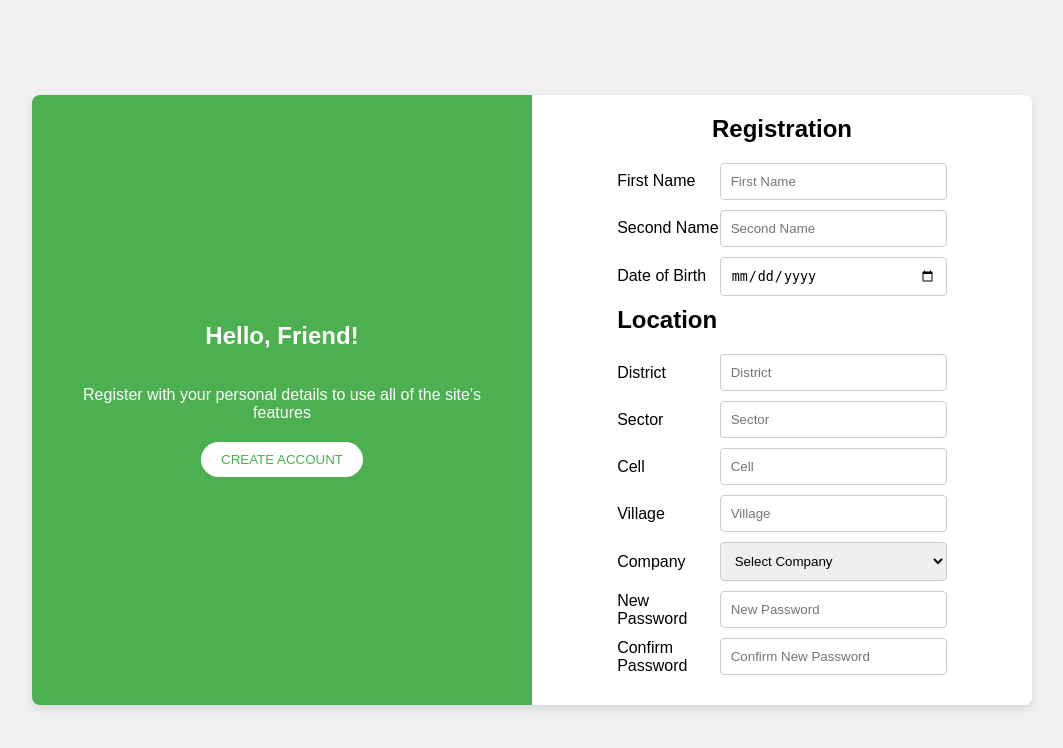
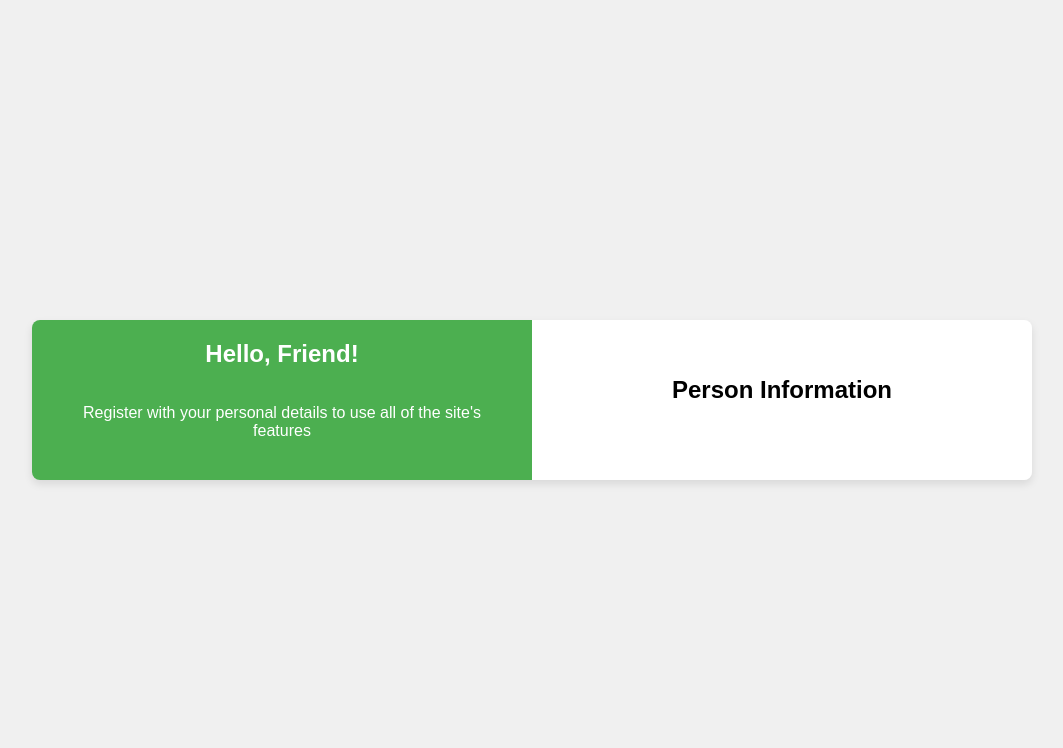
Before and after one commit to Daniel-IRYIVUZE/Eco_clean_Solutions, a Python web app: template EcoApp/templates/signup.html in a window 1280 px wide. Shown: the top 748 px of the page, without its empty margins (108-1171 px from the left). Run offline with Jinja, Linux system fonts and the light colour scheme; the template is opened without the code that fills it, so the values that code supplies are empty.

Commit message:
restructuring my files

```diff
--- a/EcoApp/model.py
+++ b/EcoApp/model.py
@@ -1,5 +1,6 @@
+from datetime import datetime
 from EcoApp import db
-from datetime import datetime
+
 
 class Company(db.Model):
     comId = db.Column(db.Integer, primary_key=True)
@@ -17,7 +18,7 @@ class Users(db.Model):
     village = db.Column(db.String(20), nullable=False)
     street = db.Column(db.String(20), nullable=True)
     password = db.Column(db.String(20), nullable=False)
-    phone_nber = db.Column(db.String(20), nullable=False)  # Changed to string to accommodate phone numbers
+    cell = db.Column(db.String(20), nullable=False)  # Changed to string to accommodate phone numbers
     orders = db.relationship('Order', backref='user', lazy=True)
 
 class Services(db.Model):
@@ -32,3 +33,4 @@ class Order(db.Model):  # Changed from 'orders' to 'Order' to follow naming conv
     company_id = db.Column(db.Integer, db.ForeignKey('company.comId'), nullable=False)
     service_id = db.Column(db.Integer, db.ForeignKey('services.sevId'), nullable=False)
     timestamp = db.Column(db.DateTime, nullable=False, default=datetime.utcnow)
+    status = db.Column(db.String(20), nullable=False)
--- a/EcoApp/templates/signup.html
+++ b/EcoApp/templates/signup.html
@@ -1,65 +1,22 @@
-
 <!DOCTYPE html>
 <html lang="en">
   <head>
-    <meta charset="UTF-8">
-    <meta name="viewport" content="width=device-width, initial-scale=1.0">
+    <meta charset="UTF-8" />
+    <meta name="viewport" content="width=device-width, initial-scale=1.0" />
     <title>Sign Up Page</title>
-    <link rel="stylesheet" href="/templates/static/signup.css">
+    <link rel="stylesheet" href="../static/signup.css" />
   </head>
   <body>
     <div class="container">
       <div class="green-side">
         <h2>Hello, Friend!</h2>
-            <p>Register with your personal details to use all of the site's features</p>
-            <button>CREATE ACCOUNT</button>
+        <p>
+          Register with your personal details to use all of the site's features
+        </p>
       </div>
       <div class="white-side">
         <h2>Person Information</h2>
-            <form>
-                <div class="form-group">
-                    <label for="first-name">First Name</label>
-                    <input type="text" id="first-name" placeholder="First Name" required>
-                </div>
-                <div class="form-group">
-                    <label for="second-name">Second Name</label>
-                    <input type="text" id="second-name" placeholder="Second Name" required>
-                </div>
-                <div class="form-group">
-                    <label for="dob">Date of Birth</label>
-                    <input type="date" id="dob" placeholder="mm/dd/yyyy" required>
-                </div>
-                <h2>Location</h2>
-                <div class="form-group">
-                    <label for="district">District</label>
-                    <input type="text" id="district" placeholder="District" required>
-                </div>
-                <div class="form-group">
-                    <label for="sector">Sector</label>
-                    <input type="text" id="sector" placeholder="Sector" required>
-                </div>
-                <div class="form-group">
-                    <label for="cell">Cell</label>
-                    <input type="text" id="cell" placeholder="Cell" required>
-                </div>
-                <div class="form-group">
-                    <label for="village">Village</label>
-                    <input type="text" id="village" placeholder="Village" required>
-                </div>
-                <div class="form-group">
-                    <label for="company">Company</label>
-                    <input  id="id" placeholder="ID" type="checkbox" required>
-                </div>
-                <div class="form-group">
-                    <label for="new-password">New Password</label>
-                    <input type="password" id="new-password" placeholder="New Password" required>
-                </div>
-                <div class="form-group">
-                    <label for="confirm-password">Confirm Password</label>
-                    <input type="password" id="confirm-password" placeholder="Confirm New Password" required>
-                </div>
-                <button type="submit">CREATE ACCOUNT</button>
-            </form>
+        <form></form>
       </div>
     </div>
   </body>
--- a/run.py
+++ b/run.py
@@ -0,0 +1,5 @@
+from EcoApp import app
+
+
+if __name__ == '__main__':
+    app.run(debug=True)
--- a/templates/signup.html
+++ /dev/null
@@ -1,70 +0,0 @@
-
-<!DOCTYPE html>
-<html lang="en">
-<head>
-    <meta charset="UTF-8">
-    <meta name="viewport" content="width=device-width, initial-scale=1.0">
-    <title>Sign Up Page</title>
-    <link rel="stylesheet" href="/templates/static/signup.css">
-</head>
-<body>
-    <div class="container">
-        <div class="green-side">
-            <h2>Hello, Friend!</h2>
-            <p>Register with your personal details to use all of the site's features</p>
-            <button>CREATE ACCOUNT</button>
-        </div>
-        <div class="white-side">
-            <h2>Registration</h2>
-            <form>
-                <div class="form-group">
-                    <label for="first-name">First Name</label>
-                    <input type="text" id="first-name" placeholder="First Name" required>
-                </div>
-                <div class="form-group">
-                    <label for="second-name">Second Name</label>
-                    <input type="text" id="second-name" placeholder="Second Name" required>
-                </div>
-                <div class="form-group">
-                    <label for="dob">Date of Birth</label>
-                    <input type="date" id="dob" placeholder="mm/dd/yyyy" required>
-                </div>
-                <h2>Location</h2>
-                <div class="form-group">
-                    <label for="district">District</label>
-                    <input type="text" id="district" placeholder="District" required>
-                </div>
-                <div class="form-group">
-                    <label for="sector">Sector</label>
-                    <input type="text" id="sector" placeholder="Sector" required>
-                </div>
-                <div class="form-group">
-                    <label for="cell">Cell</label>
-                    <input type="text" id="cell" placeholder="Cell" required>
-                </div>
-                <div class="form-group">
-                    <label for="village">Village</label>
-                    <input type="text" id="village" placeholder="Village" required>
-                </div>
-                <div class="form-group">
-                    <label for="company">Company</label>
-                    <select id="company" name="company">
-                        <option value="">Select Company</option>
-                        <option value="company1">KABISA</option>
-                        <option value="company2">IRYIVUZE</option>
-                        <option value="company3">GANZA</option>
-                    </select>
-                </div>
-                <div class="form-group">
-                    <label for="new-password">New Password</label>
-                    <input type="password" id="new-password" placeholder="New Password" required>
-                </div>
-                <div class="form-group">
-                    <label for="confirm-password">Confirm Password</label>
-                    <input type="password" id="confirm-password" placeholder="Confirm New Password" required>
-                </div>
-            </form>
-        </div>
-    </div>
-</body>
-</html>
--- a/templates/static/signup.css
+++ /dev/null
@@ -1,110 +0,0 @@
-
-body {
-    font-family: Arial, sans-serif;
-    display: flex;
-    justify-content: center;
-    align-items: center;
-    height: 100vh;
-    background-color: #f0f0f0;
-    margin: 0;
-}
-
-.container {
-    display: flex;
-    flex-wrap: wrap;
-    width: 100%;
-    max-width: 1000px;
-    box-shadow: 0 4px 8px rgba(0,0,0,0.1);
-    border-radius: 8px;
-    overflow: hidden;
-}
-
-.green-side, .white-side {
-    padding: 20px;
-    flex: 1;
-    min-width: 300px;
-    display: flex;
-    flex-direction: column;
-    justify-content: center;
-    align-items: center;
-}
-
-.green-side {
-    background-color: #4caf50;
-    color: white;
-}
-
-.green-side h2, .white-side h2 {
-    margin: 0 0 20px;
-    align-items: center;
-    justify-content: center;
-}
-
-.green-side p {
-    text-align: center;
-    margin-bottom: 20px;
-}
-
-.green-side button, .white-side button {
-    background-color: white;
-    color: #4caf50;
-    border: none;
-    padding: 10px 20px;
-    border-radius: 20px;
-    cursor: pointer;
-}
-
-.white-side {
-    background-color: white;
-}
-
-.form-group {
-    display: flex;
-    flex-direction: column;
-    width: 100%;
-    max-width: 400px;
-    margin-bottom: 10px;
-}
-
-.form-group label {
-    margin-bottom: 5px;
-}
-
-.form-group input {
-    padding: 10px;
-    border: 1px solid #ccc;
-    border-radius: 4px;
-}
-
-
-.form-group select {
-    padding: 10px;
-    border: 1px solid #ccc;
-    border-radius: 4px;
-}
-
-@media (min-width: 600px) {
-    .form-group {
-        flex-direction: row;
-        align-items: center;
-    }
-
-    .form-group label {
-        flex: 1;
-        margin-bottom: 0;
-    }
-
-    .form-group input {
-        flex: 2;
-    }
-
-    .form-group select {
-        flex: 2;
-    }
-}
-
-@media (min-width: 768px) {
-    .container {
-        flex-wrap: nowrap;
-    }
-}
```
Also changed, not shown: EcoApp/__init__.py (+4 -3 lines), instance/eco.db (added). Lines whose indentation alone changed are shown as unchanged.
